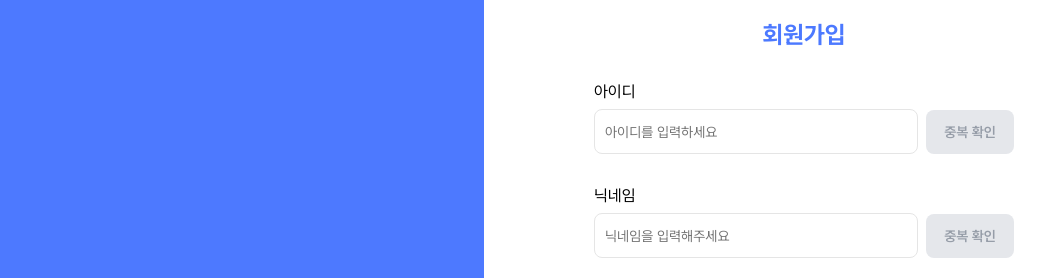
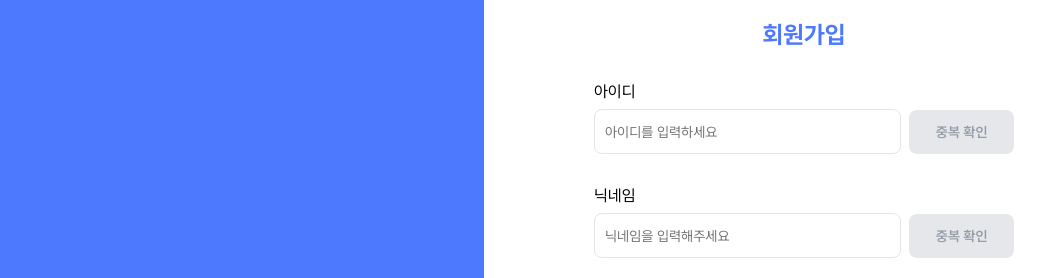
Before and after one commit to jioo-developer/devtime2, a Next.js app: page /auth in a window 1280 px wide. Shown: the top 278 px of the page, without its empty margins (156-1201 px from the left). Built offline with nearby package versions, Linux system fonts and the light colour scheme; no server answers.

Commit message:
스타일 수정

```diff
--- a/src/app/auth/Client.tsx
+++ b/src/app/auth/Client.tsx
@@ -152,7 +152,6 @@ function AuthPage() {
             theme={agreed ? "primary" : "disable"}
             type="submit"
             width={"100%"}
-            disabled={!agreed}
           >
             회원가입
           </CommonButton>
--- a/src/app/auth/style.css
+++ b/src/app/auth/style.css
@@ -66,12 +66,16 @@
   .filedWrap {
     display: flex;
     justify-content: space-between;
-    align-items: flex-start;
+    align-items: flex-end;
     gap: var(--gap-md);
+  }
 
-    button {
-      margin-top: auto;
-    }
+  .filedWrap > label {
+    flex: 1;
+  }
+
+  .filedWrap:has(.error, .success) {
+    align-items: center;
   }
 
   .agreementList {
```
